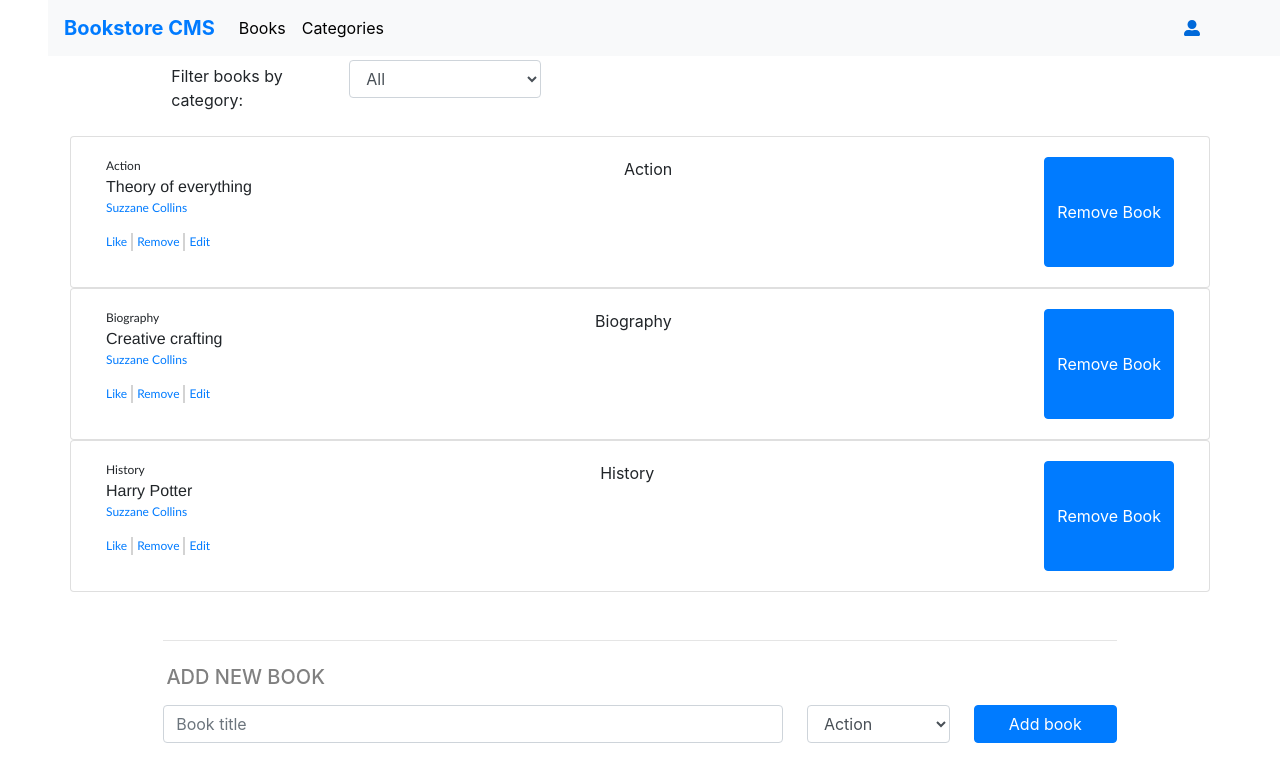
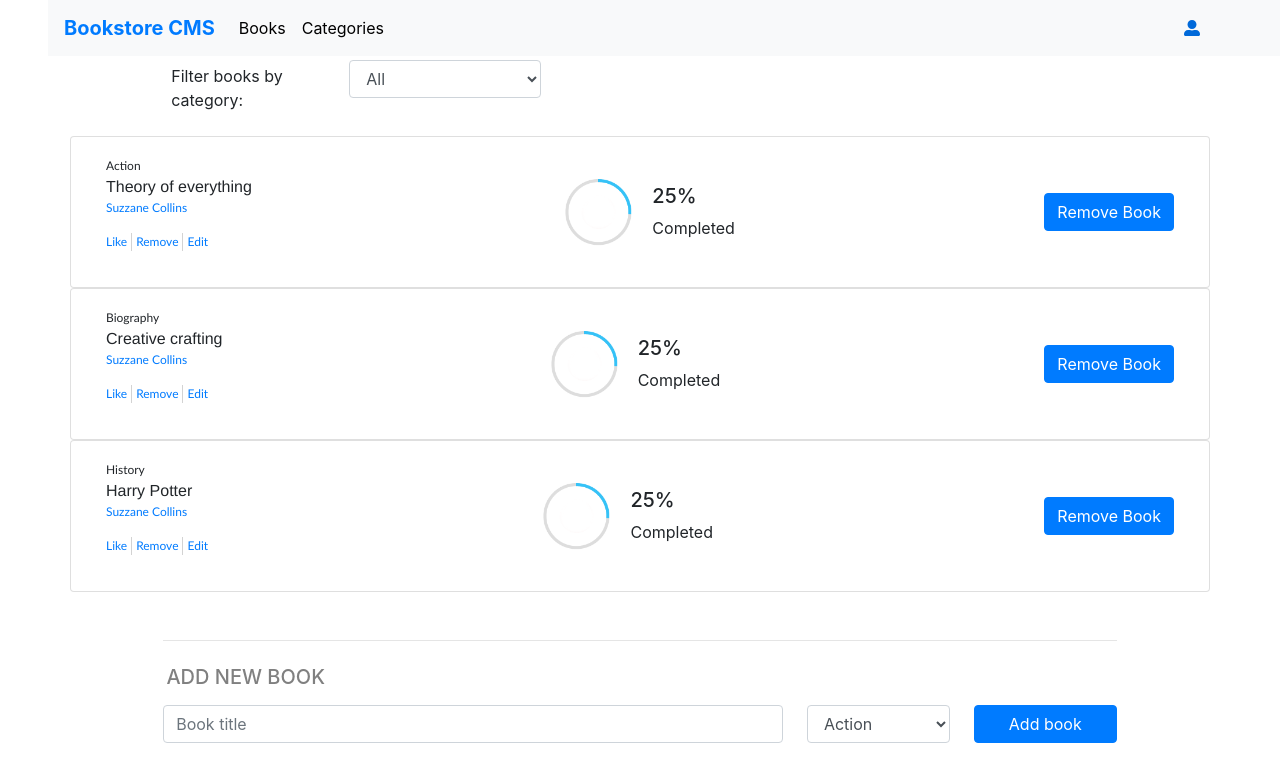
Before and after one commit to e71az/bookstore, a React (Create React App) app: page / in a window 1280 px wide. Shown: the top 782 px of the page. Built offline with nearby package versions, Linux system fonts and the light colour scheme.

Commit message:
Progress element in each book updated

```diff
--- a/src/components/Book.js
+++ b/src/components/Book.js
@@ -3,6 +3,7 @@ import Card from 'react-bootstrap/Card';
 import Button from 'react-bootstrap/Button';
 import { useDispatch } from 'react-redux';
 import { REMOVE_BOOK } from '../reducers/books';
+import image from '../assets/circle-progress.png';
 // eslint-disable-next-line react/prop-types
 const Book = ({ book: { ID, Title, category } }) => {
   const dispatch = useDispatch();
@@ -13,7 +14,7 @@ const Book = ({ book: { ID, Title, category } }) => {
   };
   return (
     <Card className="container card">
-      <Card.Body className="d-flex flex-row justify-content-between">
+      <Card.Body className="d-flex flex-row justify-content-between align-items-center">
         <Card.Text>
           <div className="d-flex flex-column">
             <span className="category">{category}</span>
@@ -40,7 +41,13 @@ const Book = ({ book: { ID, Title, category } }) => {
             </div>
           </div>
         </Card.Text>
-        <Card.Text>{category}</Card.Text>
+        <div className="d-flex align-items-center">
+          <img className="progress-image" src={image} alt="progress-circle" />
+          <div className="ml-3">
+            <h5>25%</h5>
+            <span>Completed</span>
+          </div>
+        </div>
         <Button
           variant="primary"
           type="button"
--- a/src/style.css
+++ b/src/style.css
@@ -91,9 +91,14 @@ button {
   font-family: 'Gill Sans', 'Gill Sans MT', Calibri, 'Trebuchet MS', sans-serif;
   font-size: 12px;
 }
+
+.progress-image {
+  height: 75px;
+  width: auto;
+}
 .remove-book {
-  border-left: 2px solid lightgrey;
-  border-right: 2px solid lightgrey;
+  border-left: 1px solid lightgrey;
+  border-right: 1px solid lightgrey;
 }
 .header {
   font-family: 'Franklin Gothic Medium', 'Arial Narrow', Arial, sans-serif;
```
Also changed, not shown: src/assets/circle-progress.png (added), 1 other file (tests, documents, lock files or other folders).
